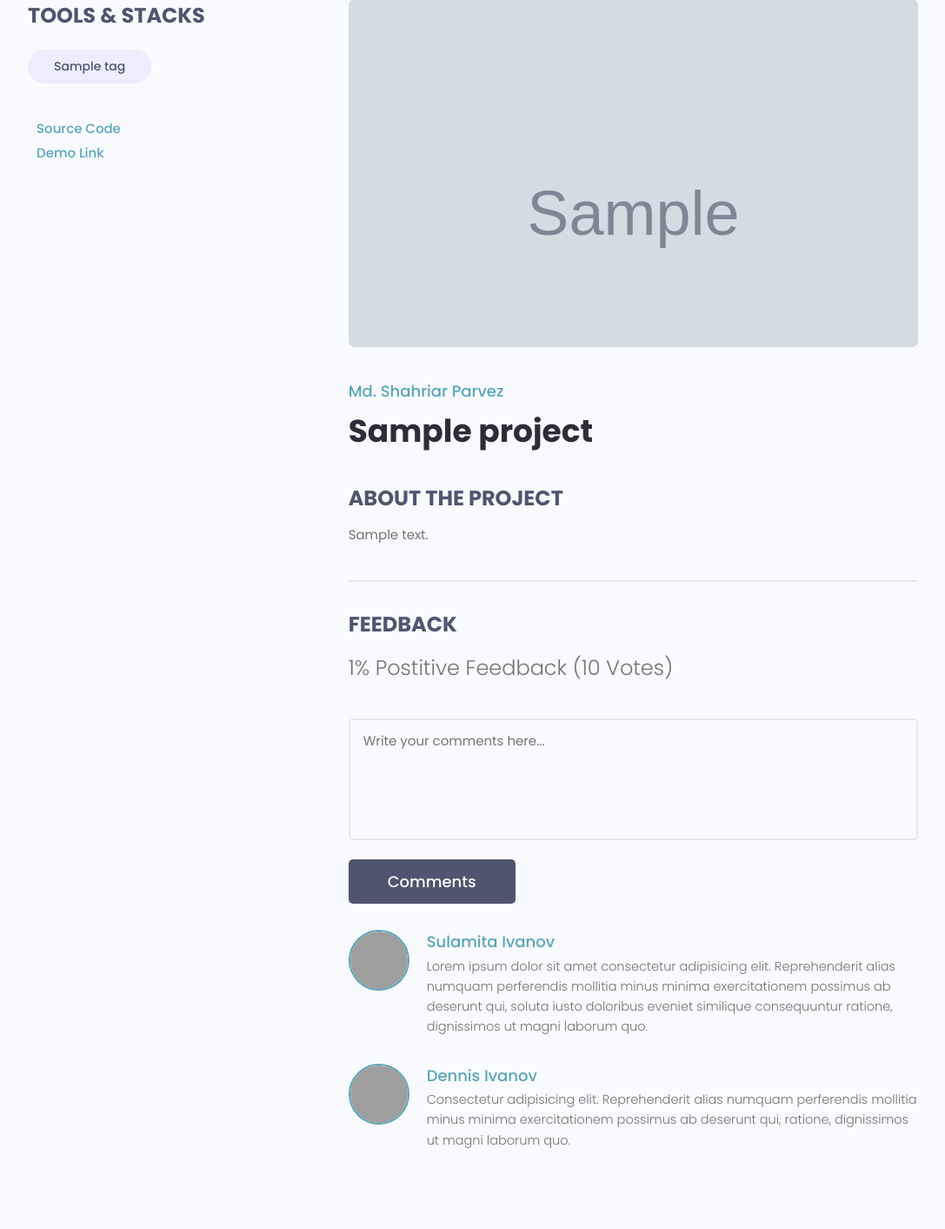
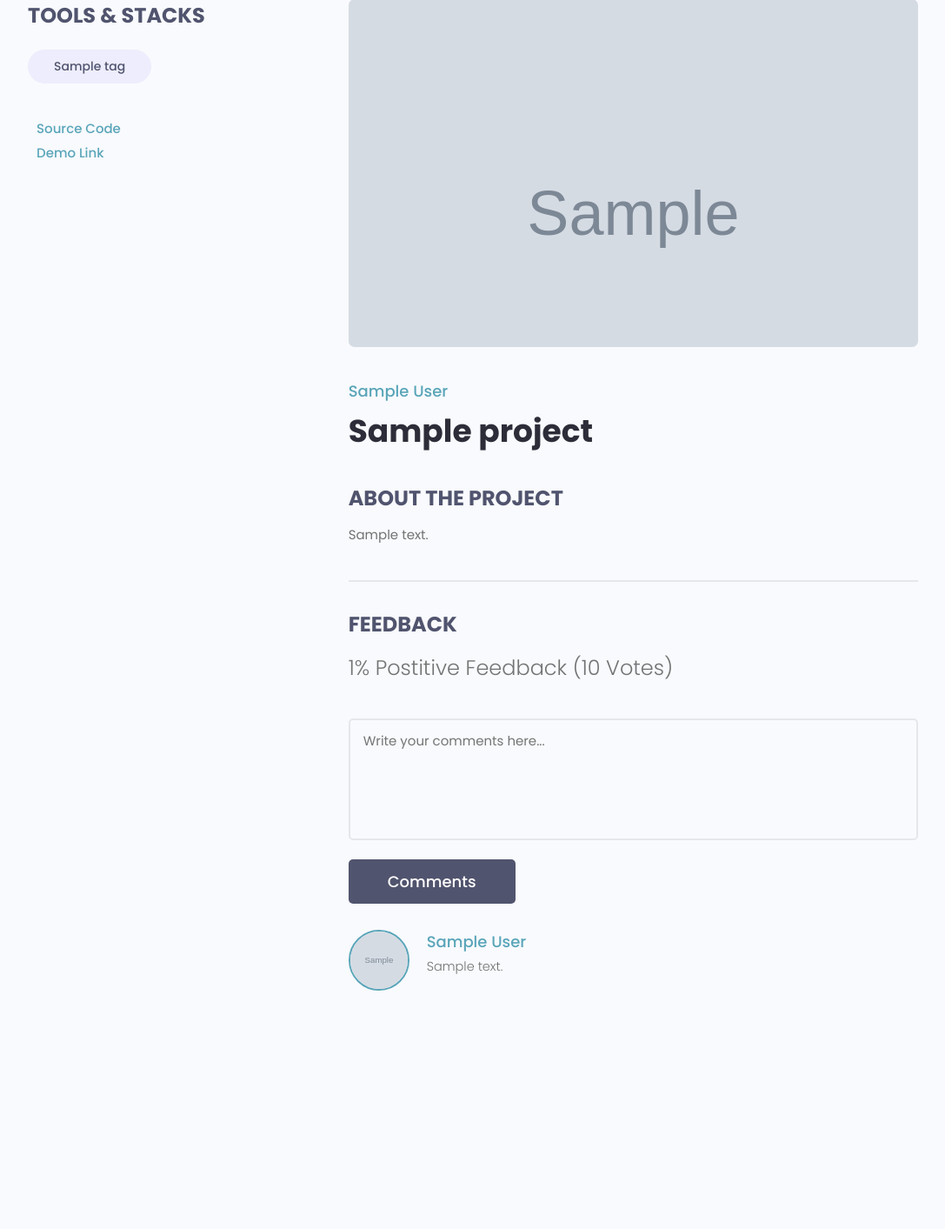
Before and after one commit to Yoshik18/DjangoDevSearch, a Django app: page /projects/project/00000000-0000-0000-0000-000000000001/ in a window 1280 px wide. Shown: the part 108-1521 px from the top of the page at 87% size, without its empty margins (96-1183 px from the left). After the commit the page ends 1247 px from the top, so only its background shows below. Run offline with Django 3.2, Linux system fonts and the light colour scheme; tables that the repository leaves empty hold one stand-in row (values such as "Sample post"); grey boxes marked "Sample" are stand-in pictures; some libraries are stand-ins or nearby versions; grey boxes are pictures that could not be loaded.

Commit message:
Added search functionality, working on reviews

```diff
--- a/projects/models.py
+++ b/projects/models.py
@@ -26,13 +26,16 @@ class Project(models.Model):
 
 class Review(models.Model):
     VOTE_TYPE = (('up', 'Up Vote'), ('down', 'Down Vote'))
-    # owner =
+    owner = models.ForeignKey(Profile, on_delete=models.CASCADE, null=True)
     project = models.ForeignKey(Project, on_delete=models.CASCADE)
     body = models.TextField(null=True, blank=True)
     value = models.CharField(max_length=200, choices=VOTE_TYPE)
     created_at = models.DateTimeField(auto_now_add=True)
     id = models.UUIDField(default=uuid.uuid4, unique=True,
                           primary_key=True, editable=False)
+
+    class Meta:
+        unique_together = [['owner', 'project']]
 
     def __str__(self):
         return self.value
--- a/projects/templates/projects/projects.html
+++ b/projects/templates/projects/projects.html
@@ -8,14 +8,15 @@
 			</div>
 
 			<div class="hero-section__search">
-				<form class="form" action="#" method="get">
+				<form class="form" action="" method="get">
 					<div class="form__field">
 						<label for="formInput#search">Search By Projects </label>
 						<input
 							class="input input--text"
 							id="formInput#search"
 							type="text"
-							name="text"
+							name="q"
+							value="{{q}}"
 							placeholder="Search by Project Title"
 						/>
 					</div>
--- a/projects/templates/projects/single-project.html
+++ b/projects/templates/projects/single-project.html
@@ -24,7 +24,7 @@
         </div>
         <div class="column column--2of3">
           <img class="singleProject__preview" src="{{ projectObj.featured_image.url }}" alt="portfolio thumbnail" />
-          <a href="profile.html" class="singleProject__developer">Md. Shahriar Parvez</a>
+          <a href="profile.html" class="singleProject__developer">{{projectObj.owner.name}}</a>
           <h2 class="singleProject__title">{{ projectObj.title }}</h2>
           <h3 class="singleProject__subtitle">About the Project</h3>
           <div class="singleProject__info">
@@ -47,32 +47,18 @@
               <input class="btn btn--sub btn--lg" type="submit" value="Comments" />
             </form>
             <div class="commentList">
+              {% for review in projectObj.review_set.all %}
               <div class="comment">
-                <a href="profile.html">
+                <a href="{% url 'user-profile' review.owner.id %}">
                   <img class="avatar avatar--md"
-                    src="https://pbs.twimg.com/profile_images/1335382240931368961/b3wSZKj4_400x400.jpg" alt="user" />
+                    src="{{review.owner.profile_image.url}}" alt="user" />
                 </a>
                 <div class="comment__details">
-                  <a href="profile.html" class="comment__author">Sulamita Ivanov</a>
-                  <p class="comment__info">
-                    Lorem ipsum dolor sit amet consectetur adipisicing elit. Reprehenderit alias numquam perferendis
-                    mollitia minus minima exercitationem possimus ab deserunt qui, soluta iusto doloribus eveniet
-                    similique consequuntur ratione, dignissimos ut magni laborum quo.
-                  </p>
+                  <a href="{% url 'user-profile' review.owner.id %}" class="comment__author">{{review.owner.name}}</a>
+                  <p class="comment__info">{{review.body|linebreaksbr}}</p>
                 </div>
               </div>
-              <div class="comment">
-                <a href="profile.html">
-                  <img class="avatar avatar--md" src="https://avatars.githubusercontent.com/u/33843378" alt="user" />
-                </a>
-                <div class="comment__details">
-                  <a href="profile.html" class="comment__author">Dennis Ivanov</a>
-                  <p class="comment__info">
-                    Consectetur adipisicing elit. Reprehenderit alias numquam perferendis mollitia minus minima
-                    exercitationem possimus ab deserunt qui, ratione, dignissimos ut magni laborum quo.
-                  </p>
-                </div>
-              </div>
+              {% endfor %}
             </div>
           </div>
         </div>
--- a/projects/views.py
+++ b/projects/views.py
@@ -1,13 +1,23 @@
 from django.shortcuts import render, redirect
-from .models import Project
+from .models import Project, Tag
 from .forms import ProjectForm
+from django.db.models import Q
 from django.contrib.auth.decorators import login_required
 # Create your views here.
 
 
 def projects(request):
-    projects = Project.objects.all()
-    context = {'projects': projects}
+    q = ''
+
+    if request.GET.get('q'):
+        q = request.GET.get('q')
+
+    tags = Tag.objects.filter(name__icontains=q)
+
+    projects = Project.objects.distinct().filter(
+        Q(title__icontains=q) | Q(owner__name__icontains=q) | Q(tags__in=tags))
+    # projects = Project.objects.all()
+    context = {'projects': projects, 'q': q}
     return render(request, 'projects/projects.html', context)
 
 
--- a/users/templates/users/profiles.html
+++ b/users/templates/users/profiles.html
@@ -16,7 +16,8 @@
 							class="input input--text"
 							id="formInput#search"
 							type="text"
-							name="text"
+							name="q"
+							value="{{q}}"
 							placeholder="Search by developer name"
 						/>
 					</div>
--- a/users/urls.py
+++ b/users/urls.py
@@ -14,6 +14,6 @@ urlpatterns = [
     path('updateSkill/<str:pk>/', views.updateSkill, name="updateSkill"),
 
 
-    path('/', views.profiles, name="profiles"),
+    path('', views.profiles, name="profiles"),
     path('profile/<str:pk>/', views.userProfile, name="user-profile"),
 ]
```
Also changed, not shown: users/views.py (+16 -4 lines).
